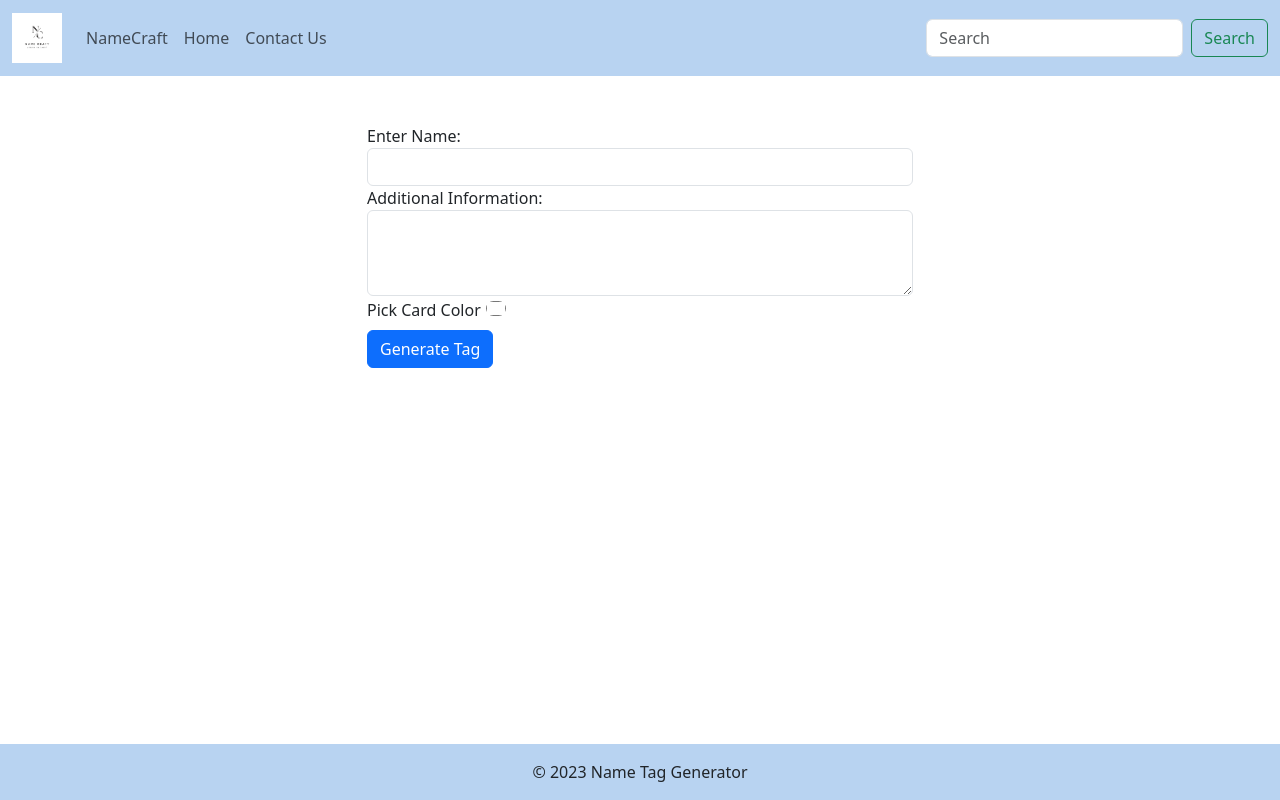
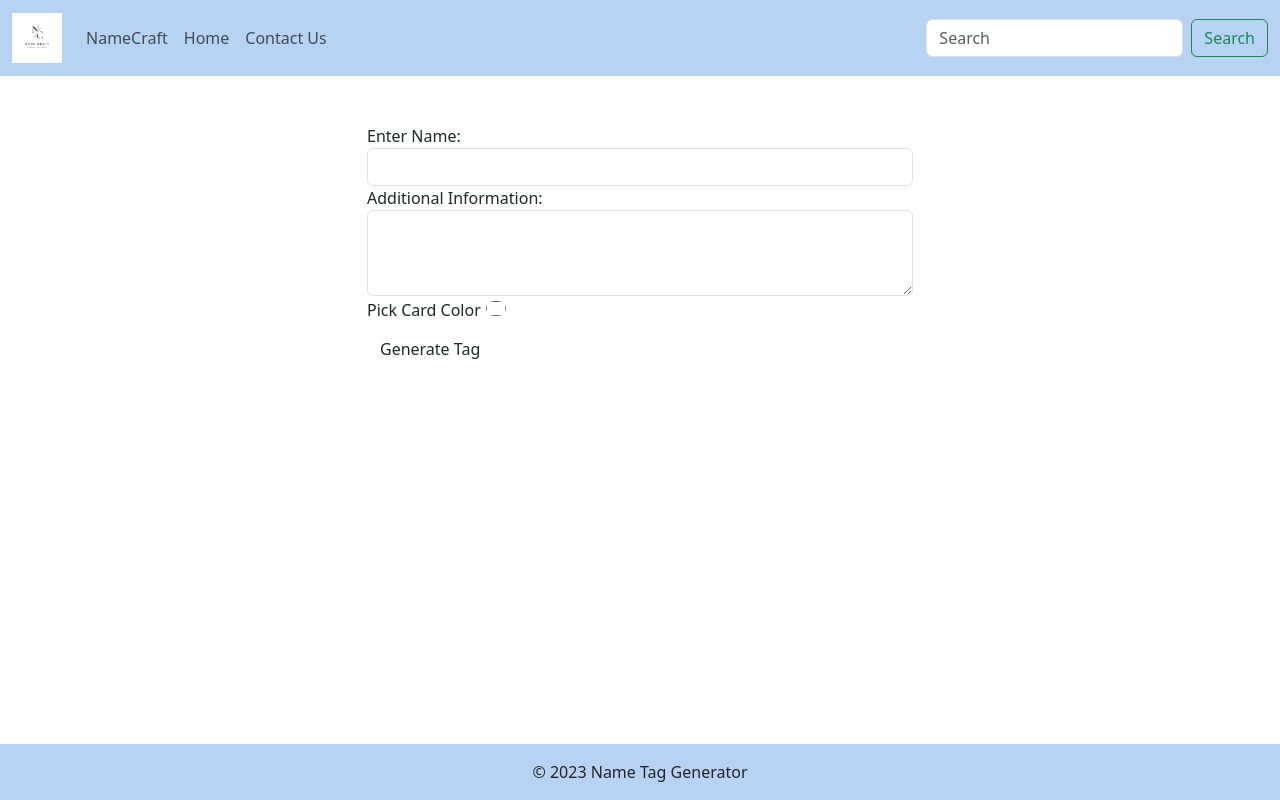
Before and after one commit to viclet45/Namecraft, a React (Create React App) app: page / in a window 1280 px wide. Built offline with nearby package versions, Linux system fonts and the light colour scheme.

Commit message:
testing my delopment

```diff
--- a/package.json
+++ b/package.json
@@ -20,7 +20,7 @@
   },
   "scripts": {
     "predeploy": "npm run build",
-    "deploy": "gh-pages -d dist",
+    "deploy": "gh-pages -d build",
     "start": "react-scripts start",
     "build": "react-scripts build",
     "test": "react-scripts test",
--- a/src/Pages/Home.js
+++ b/src/Pages/Home.js
@@ -73,7 +73,7 @@ const Home = () => {
           </div>
 
           <button
-            className="btn btn-primary mr-2 mt-2"
+            className="btn btn-sucess mr-2 mt-2"
             onClick={handleGenerateTag}
             disabled={isLoading}
           >
```
Also changed, not shown: 22 other files (tests, documents, lock files or other folders).
